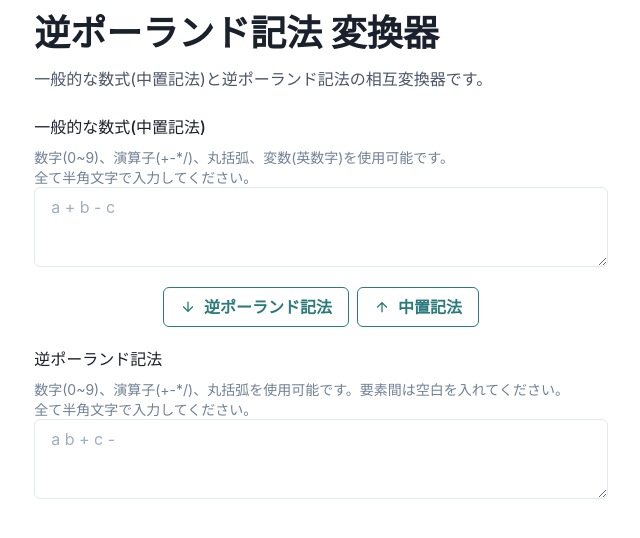
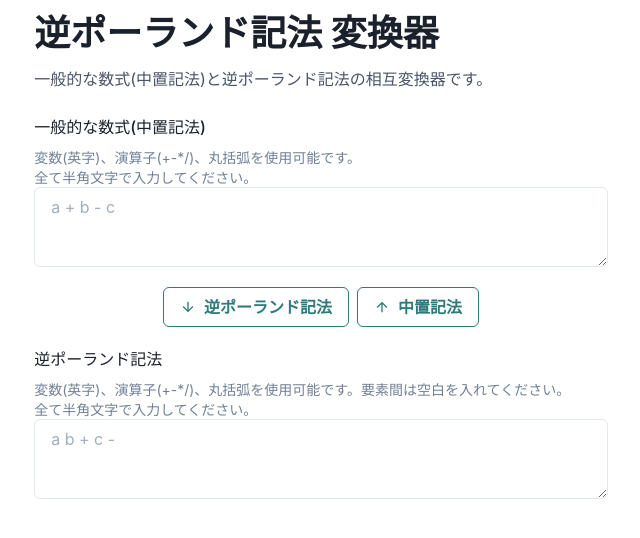
Before and after one commit to HidakaRintaro/rpc_converter, a React (Create React App) app: page / in a window 1280 px wide. Shown: the top 538 px of the page, without its empty margins (319-959 px from the left). Built offline with nearby package versions, Linux system fonts and the light colour scheme.

Commit message:
入力に数字は不使用でアルファベットのみに変更した

```diff
--- a/src/App.tsx
+++ b/src/App.tsx
@@ -21,14 +21,14 @@ export const App = () => {
 
   const onChangeCheckInfix = (e: ChangeEvent<HTMLTextAreaElement>) => {
     const val = e.target.value;
-    if (val.match(/^[A-Za-z\d+\-*/.()\s]*$/) != null) {
+    if (val.match(/^[A-Za-z+\-*/()\s]*$/) != null) {
       setInfixValue(val);
     }
   };
 
   const onChangeCheckRpc = (e: ChangeEvent<HTMLTextAreaElement>) => {
     const val = e.target.value;
-    if (val.match(/^[A-Za-z\d+\-*/.\s]*$/) != null) {
+    if (val.match(/^[A-Za-z+\-*/\s]*$/) != null) {
       setRpcValue(val);
     }
   };
@@ -86,7 +86,7 @@ export const App = () => {
         <FormControl>
           <FormLabel>一般的な数式(中置記法)</FormLabel>
           <FormHelperText>
-            数字(0~9)、演算子(+-*/)、丸括弧、変数(英数字)を使用可能です。
+            変数(英字)、演算子(+-*/)、丸括弧を使用可能です。
             <br />
             全て半角文字で入力してください。
           </FormHelperText>
@@ -114,7 +114,7 @@ export const App = () => {
         <FormControl>
           <FormLabel>逆ポーランド記法</FormLabel>
           <FormHelperText>
-            数字(0~9)、演算子(+-*/)、丸括弧を使用可能です。要素間は空白を入れてください。
+            変数(英字)、演算子(+-*/)、丸括弧を使用可能です。要素間は空白を入れてください。
             <br />
             全て半角文字で入力してください。
           </FormHelperText>
```
